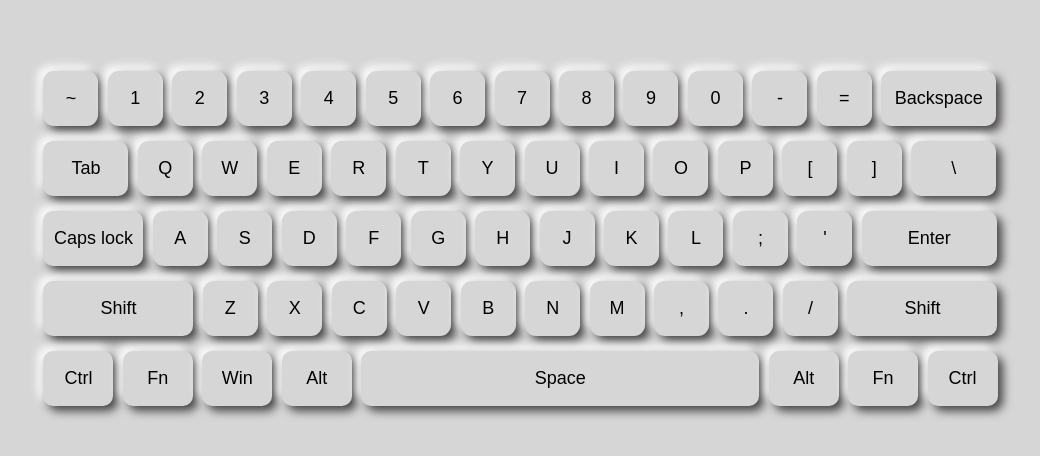
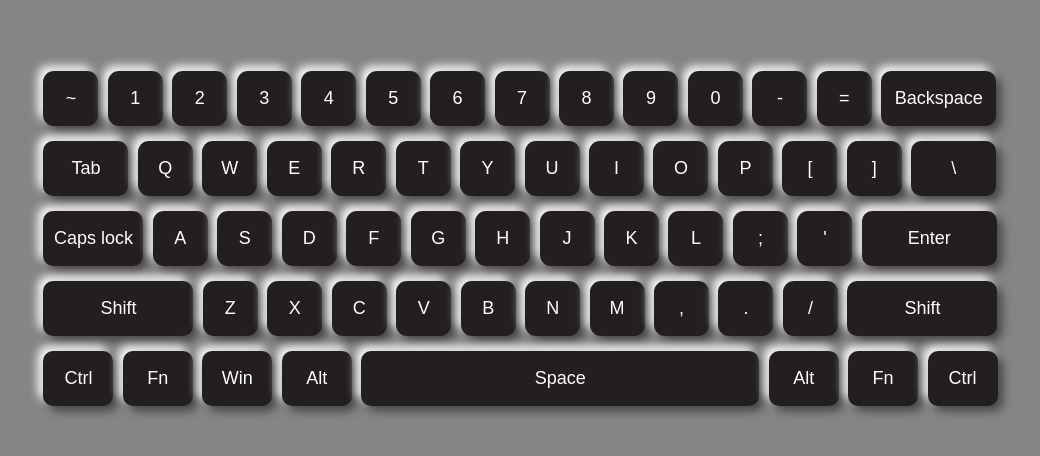
Before and after one commit to YoussoufEfkiren/KeyBoard, a plain HTML site: page index.html in a window 1280 px wide. Shown: the part 164-620 px from the top of the page, without its empty margins (122-1162 px from the left). Drawn offline with Linux system fonts and the light colour scheme.

Commit message:
Update style.css

```diff
--- a/style.css
+++ b/style.css
@@ -1,4 +1,4 @@
-/* Created by Tivotal */
+
 
 * {
     font-family: Arial, Helvetica, sans-serif;
@@ -12,7 +12,7 @@
     display: flex;
     align-items: center;
     justify-content: center;
-    background: rgb(214, 214, 214);
+    background: rgb(133, 133, 133);
   }
 
   .wrapper .row {
@@ -24,13 +24,13 @@
   .wrapper .row button {
     width: 55px;
     height: 55px;
-    background: rgb(214, 214, 214);
+    background: rgb(36, 31, 31);
     outline: none;
     border: none;
     box-shadow: 5px 5px 10px #474343, -5px -5px 10px #fff;
     border-radius: 20%;
     font-size: 18px;
-    color: #000;
+    color: #ffffff;
     margin-left: 5px;
     cursor: pointer;
   }
```
